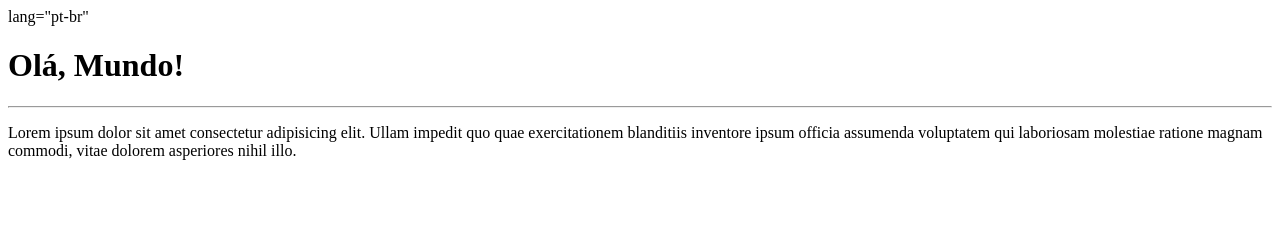
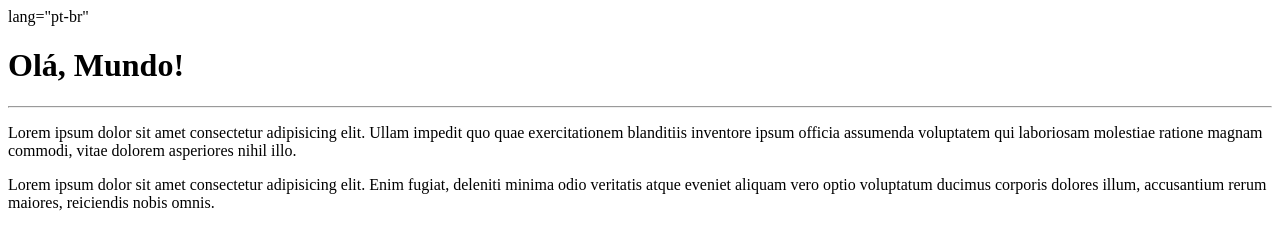
Before and after one commit to gabriel17868/Ola-Mundo, a plain HTML site: page site-exemplo/index.html in a window 1280 px wide. Drawn offline with Linux system fonts and the light colour scheme.

Commit message:
Adicionei um parágrafo

```diff
--- a/site-exemplo/index.html
+++ b/site-exemplo/index.html
@@ -10,5 +10,6 @@
     <h1>Olá, Mundo!</h1>
     <hr>
     <p>Lorem ipsum dolor sit amet consectetur adipisicing elit. Ullam impedit quo quae exercitationem blanditiis inventore ipsum officia assumenda voluptatem qui laboriosam molestiae ratione magnam commodi, vitae dolorem asperiores nihil illo.</p>
+    <p>Lorem ipsum dolor sit amet consectetur adipisicing elit. Enim fugiat, deleniti minima odio veritatis atque eveniet aliquam vero optio voluptatum ducimus corporis dolores illum, accusantium rerum maiores, reiciendis nobis omnis.</p>
 </body>
 </html>
```
